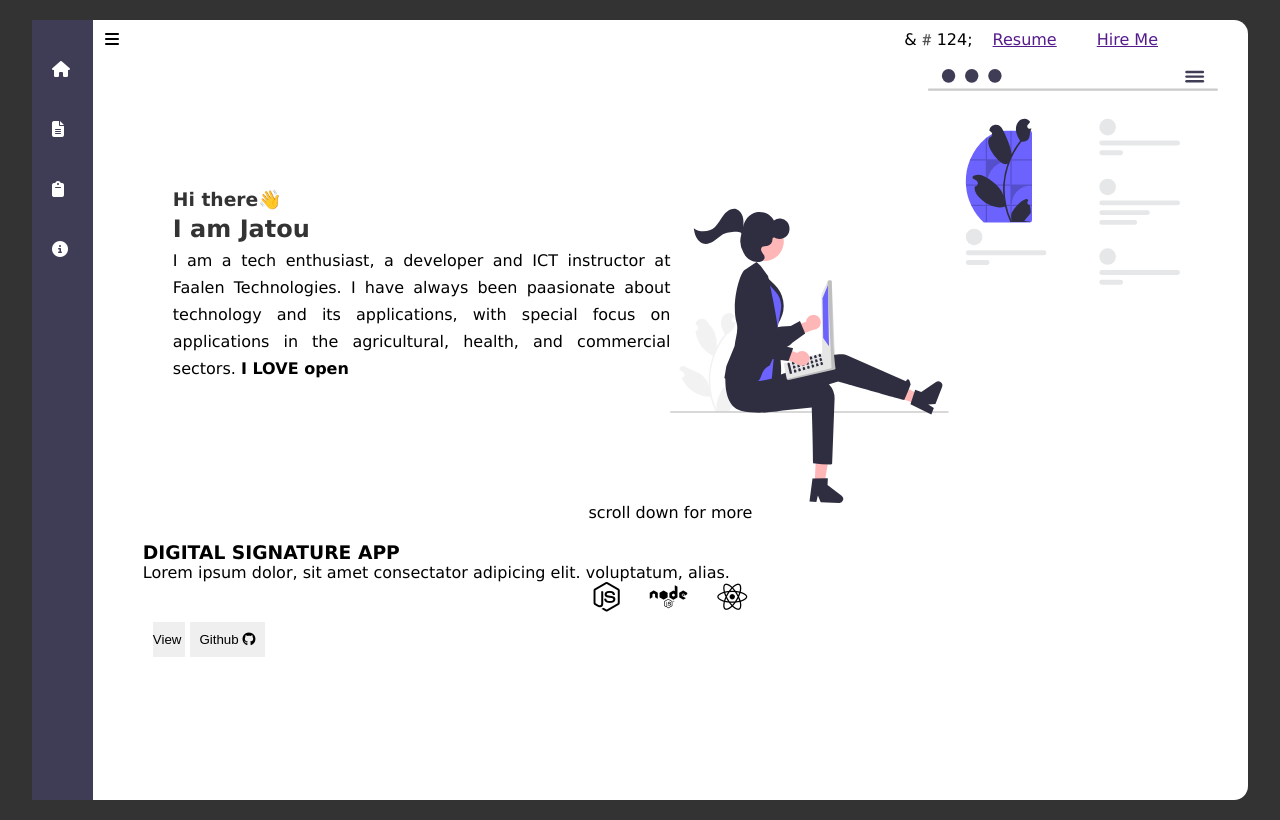
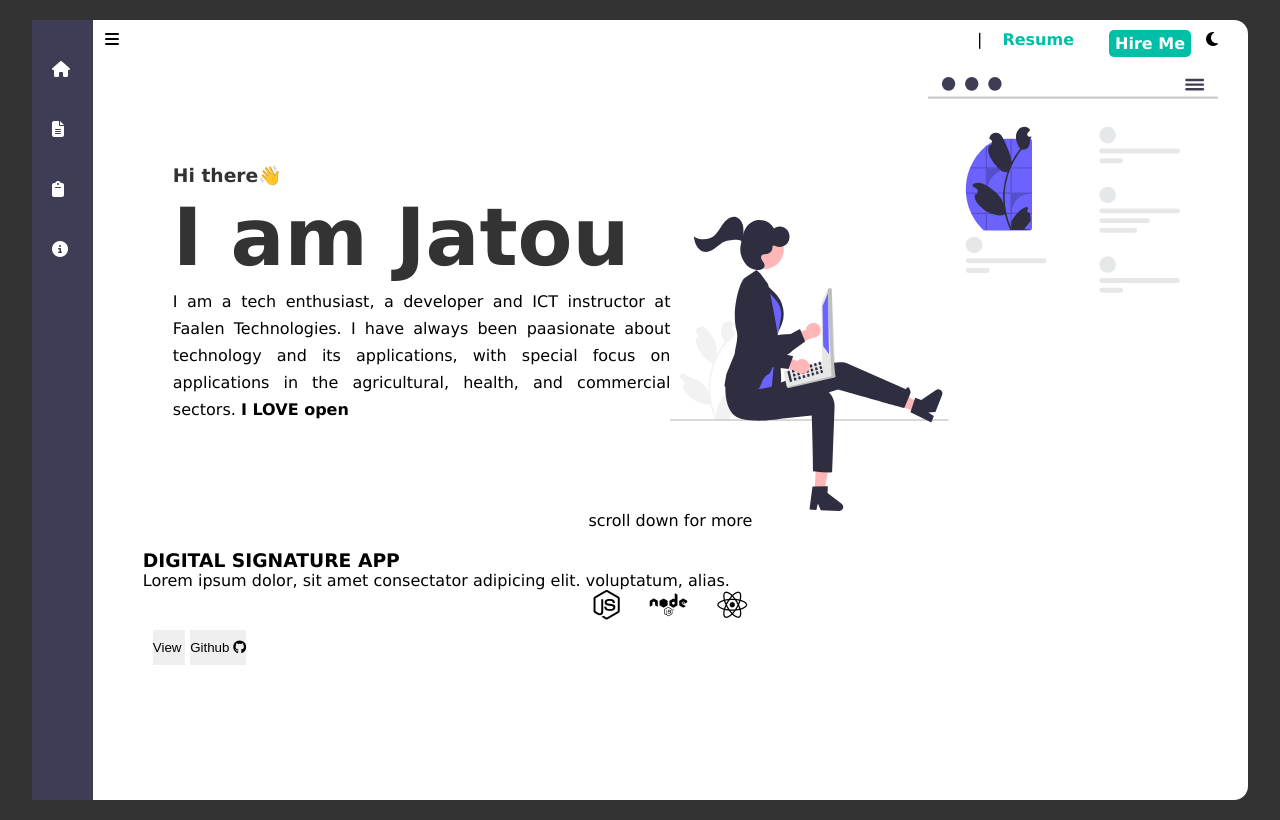
Before and after one commit to camarafatou/myportfolio.github.io, a plain HTML site: page index.html in a window 1280 px wide. Drawn offline with Linux system fonts and the light colour scheme.

Commit message:
progress

```diff
--- a/index.css
+++ b/index.css
@@ -94,8 +94,18 @@ main header{
 }
 main header a{
   padding: 0 5px;
-  margin: 0 15px
+  margin: 0 15px;
+  text-decoration: none;
+  color: #00bfa6;
+  font-weight: bold;
 }
+a.hire-btn-top{
+  background-color: #00bfa6;
+  color: #fff;
+  padding: 4px 6px;
+  border-radius: 5px;
+}
+
 .main-content {
   width: 100%;
   height: 80%;
@@ -110,7 +120,7 @@ main header a{
 .main-content .banner img {
   width: 50%
 }
-.main-content .tittle h1 {
+.main-content .title h1 {
   font-size: 80px;
 }
 .content .title h3,
@@ -187,3 +197,8 @@ li .stacks {
 label .fa-times {
   display: none;
 }
+input.checkbox-theme:checked ~ section{
+  background-color: #111927;
+  transition: 0.3s;
+  color: whitesmoke;
+}
--- a/index.html
+++ b/index.html
@@ -15,6 +15,7 @@
   </head>
 
   <body>
+    <input type="checkbox" name="" id="theme" class="checkbox-theme">
     <section>
       <input type="checkbox" id="open" class="checkbox-nav" />
       <label for="open" class="toggle-nav">
@@ -45,17 +46,19 @@
           <li>
             <a href="#">
               <i class="fa fa-info-circle"></i>
-              <span>Experience</span>
+              <span>Contact</span>
             </a>
           </li>
         </ul>
       </nav>
       <main>
         <header>
-          <span>&#️124;</span>
-          <a href="">Resume</a>
-          <a href="">Hire Me</a>
-          <a href=""></a>
+          <span>&#124;</span>
+          <a href="#">Resume</a>
+          <a href="#" class="hire-btn-top">Hire Me</a>
+       <label for="theme" class="toggle-theme">
+        <i class="fa-solid fa-moon"></i>
+       </label>
         </header>
         <div class="main-content">
           <div class="banner">
@@ -100,7 +103,7 @@
                   ></a>
                   <a href="#️"
                   ><button> Github <i class="fa-brands fa-github"></i></button>
-                  ></a>
+                  </a>
               </div>
             </li>
           </ul>
```
